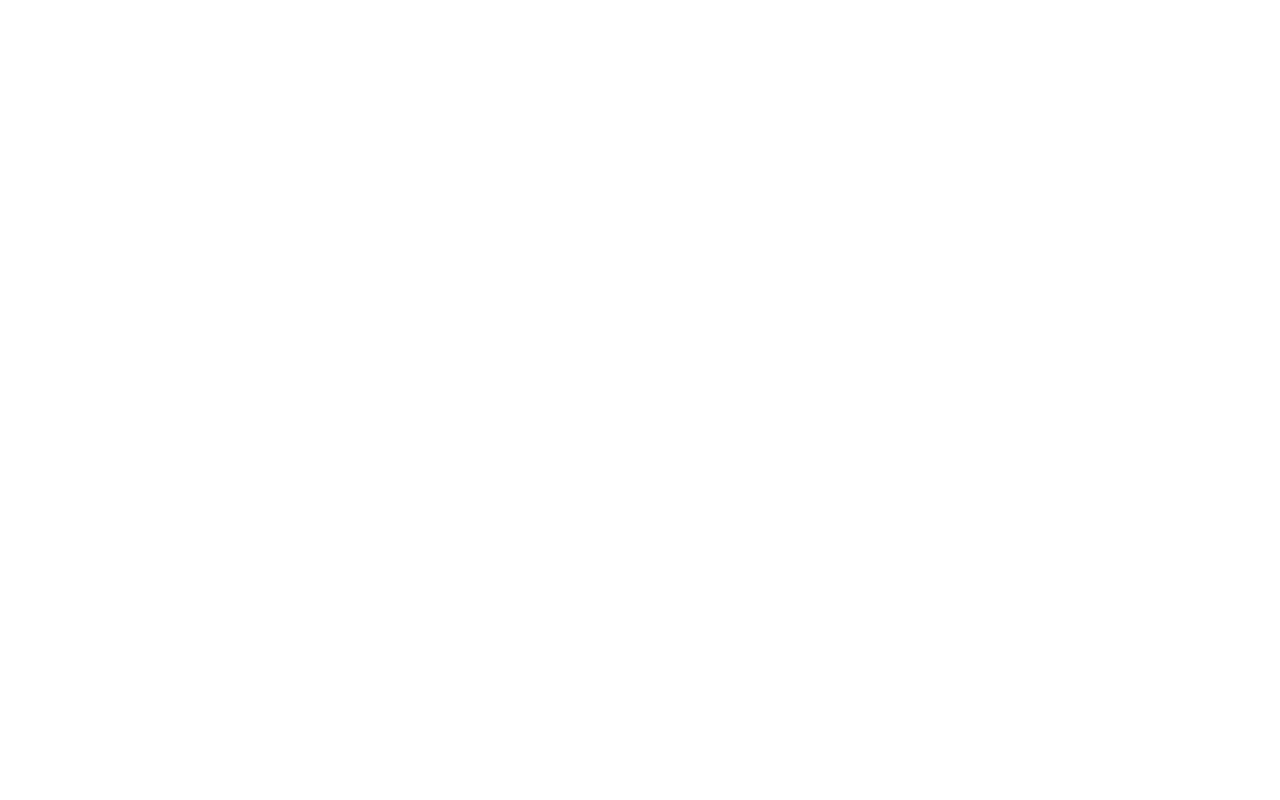
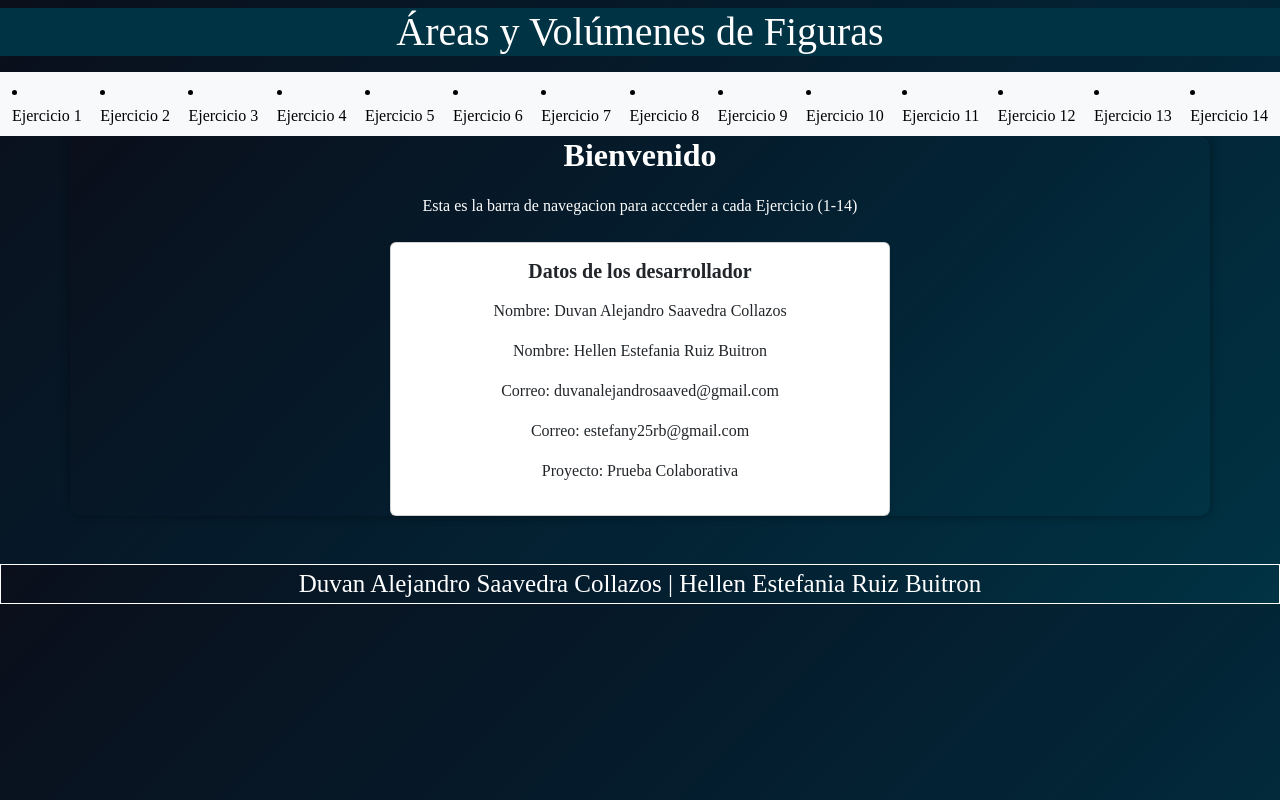
Before and after one commit to Duvan20070/pruebas-colaboracion, a plain HTML site: page index.html in a window 1280 px wide. Drawn offline with Linux system fonts and the light colour scheme.

Commit message:
avance del proyecto colaborativo

```diff
--- /dev/null
+++ b/css/init.css
@@ -0,0 +1,73 @@
+
+body {
+    margin: 0;
+    background: linear-gradient(135deg, #0a0f1b, #041e2f, #003344);
+    font-family: 'Times New Roman', Times, serif;
+    color: #000000;
+    width: 100%;
+}
+
+
+
+
+.container {
+    width: 100%;
+    background: linear-gradient(135deg, #0a0f1b, #041e2f, #003344);
+    border-radius: 12px;
+    box-shadow: 0 0 10px rgba(0,0,0,0.4);
+    color: white;
+}
+
+
+h2 {
+    text-align: center;
+    margin-bottom: 20px;
+    color: #ffffff;
+    font-weight: 600;
+}
+
+label {
+    font-size: 15px;
+    color: #ffffff;
+}
+
+
+
+
+button {
+    width: 100%;
+    padding: 10px;
+    border: none;
+    background: #76c7ff;
+    color: #000;
+    font-size: 16px;
+    border-radius: 6px;
+
+    transition: 0.3s;
+}
+h1{
+    color: white;
+    background-color: #003344;
+    color: rgb(255, 255, 255);
+}
+h1:hover{
+    transition: 2.0s;
+    transform: 2.0s;
+    background-color: rgb(63, 177, 223);
+    color: white;
+
+}
+
+
+
+
+
+footer{
+    width: 100%;
+    background: linear-gradient(135deg, #0a0f1b, #041e2f, #003344);
+    text-align: center;
+    color: white;
+    font-size: 25px;
+    border: solid 1px white;
+
+}
--- a/index.html
+++ b/index.html
@@ -1,11 +1,75 @@
 <!DOCTYPE html>
-<html lang="en">
+<html lang="es">
+
 <head>
     <meta charset="UTF-8">
     <meta name="viewport" content="width=device-width, initial-scale=1.0">
-    <title>Document</title>
+    <title>Prueba | Colaboración</title>
+
+    <link rel="stylesheet" href="css/bootstrap.min.css">
+    <link rel="stylesheet" href="css/init.css">
 </head>
+
 <body>
 
+
+    <header>
+        <h1 class="text-center mt-2 mb-3">Áreas y Volúmenes de Figuras</h1>
+        <nav class="navbar navbar-expand-lg bg-body-tertiary">
+            <div class="container-fluid">
+                <button class="navbar-toggler" type="button" data-bs-toggle="collapse"
+                    data-bs-target="#navbarNavDropdown" aria-controls="navbarNavDropdown" aria-expanded="false"
+                    aria-label="Toggle navigation">
+                    <span class="navbar-toggler-icon"></span>
+                </button>
+                <li><a class="dropdown-item" href="ejercicio1.html">Ejercicio 1</a></li>
+                <li><a class="dropdown-item" href="ejercicio2.html">Ejercicio 2</a></li>
+                <li><a class="dropdown-item" href="ejercicio3.html">Ejercicio 3</a></li>
+                <li><a class="dropdown-item" href="ejercicio4.html">Ejercicio 4</a></li>
+                <li><a class="dropdown-item" href="ejercicio5.html">Ejercicio 5</a></li>
+                <li><a class="dropdown-item" href="ejercicio6.html">Ejercicio 6</a></li>
+                <li><a class="dropdown-item" href="ejercicio7.html">Ejercicio 7</a></li>
+                <li><a class="dropdown-item" href="ejercicio8.html">Ejercicio 8</a></li>
+                <li><a class="dropdown-item" href="ejercicio9.html">Ejercicio 9</a></li>
+                <li><a class="dropdown-item" href="ejercicio10.html">Ejercicio 10</a></li>
+                <li><a class="dropdown-item" href="ejercicio11.html">Ejercicio 11</a></li>
+                <li><a class="dropdown-item" href="ejercicio12.html">Ejercicio 12</a></li>
+                <li><a class="dropdown-item" href="ejercicio13.html">Ejercicio 13</a></li>
+                <li><a class="dropdown-item" href="ejercicio14.html">Ejercicio 14</a></li>
+                </ul>
+                </li>
+                </ul>
+            </div>
+            </div>
+        </nav>
+    </header>
+
+
+
+    <section class="container text-center mb-5">
+        <h2 class="fw-bold">Bienvenido</h2>
+        <p class="mt-2">
+            Esta es la barra de navegacion para accceder a cada Ejercicio (1-14)
+        </p>
+
+
+        <div class="card shadow-sm mt-4 mb-4 mx-auto" style="max-width: 500px;">
+            <div class="card-body">
+                <h5 class="card-title fw-bold">Datos de los desarrollador</h5>
+                <p class="card-text mt-3">
+                <p>Nombre: Duvan Alejandro Saavedra Collazos</p>
+                <p>Nombre: Hellen Estefania Ruiz Buitron</p>
+                <p>Correo: duvanalejandrosaaved@gmail.com</p>
+                <p>Correo: estefany25rb@gmail.com
+                <p>
+                <p>Proyecto: Prueba Colaborativa</p>
+                </p>
+            </div>
+        </div>
+    </section>
+
+    <footer>Duvan Alejandro Saavedra Collazos | Hellen Estefania Ruiz Buitron</footer>
+    <script src="js/bootstrap.bundle.min.js"></script>
 </body>
+
 </html>
```
